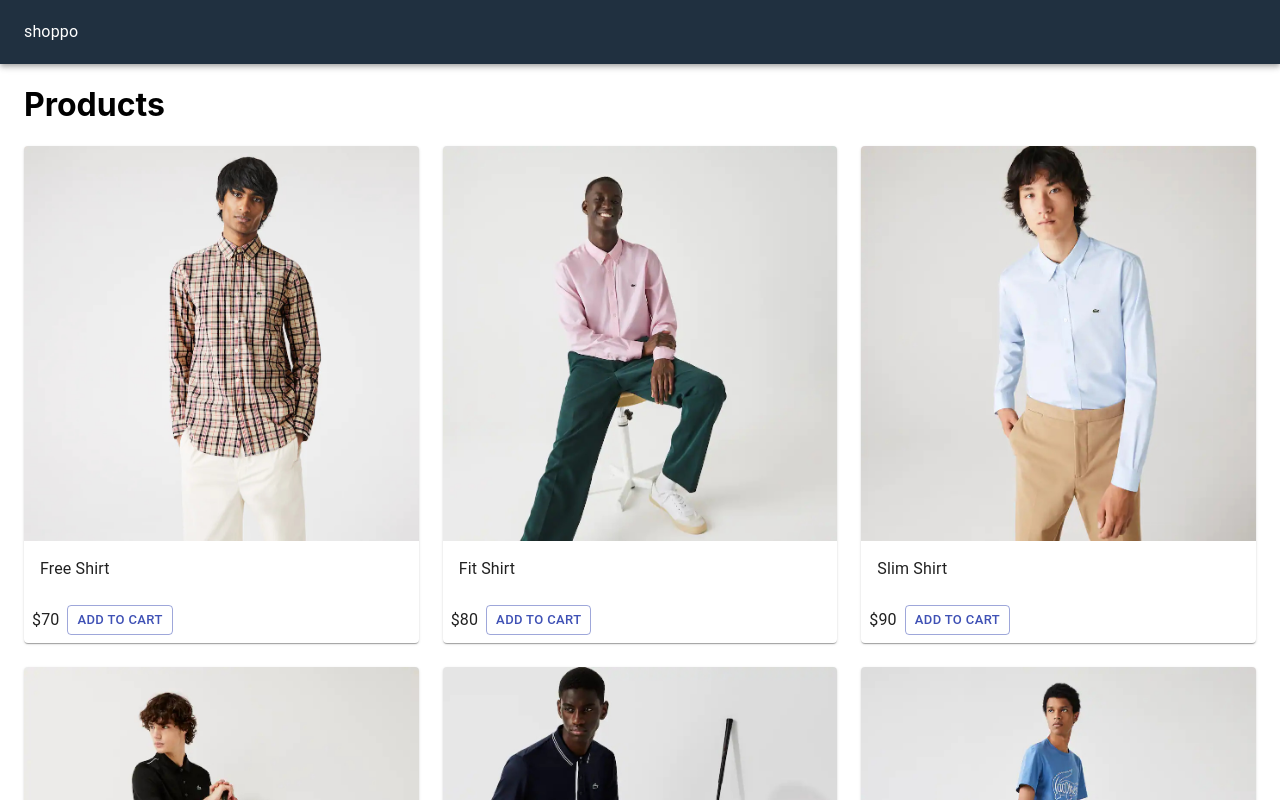
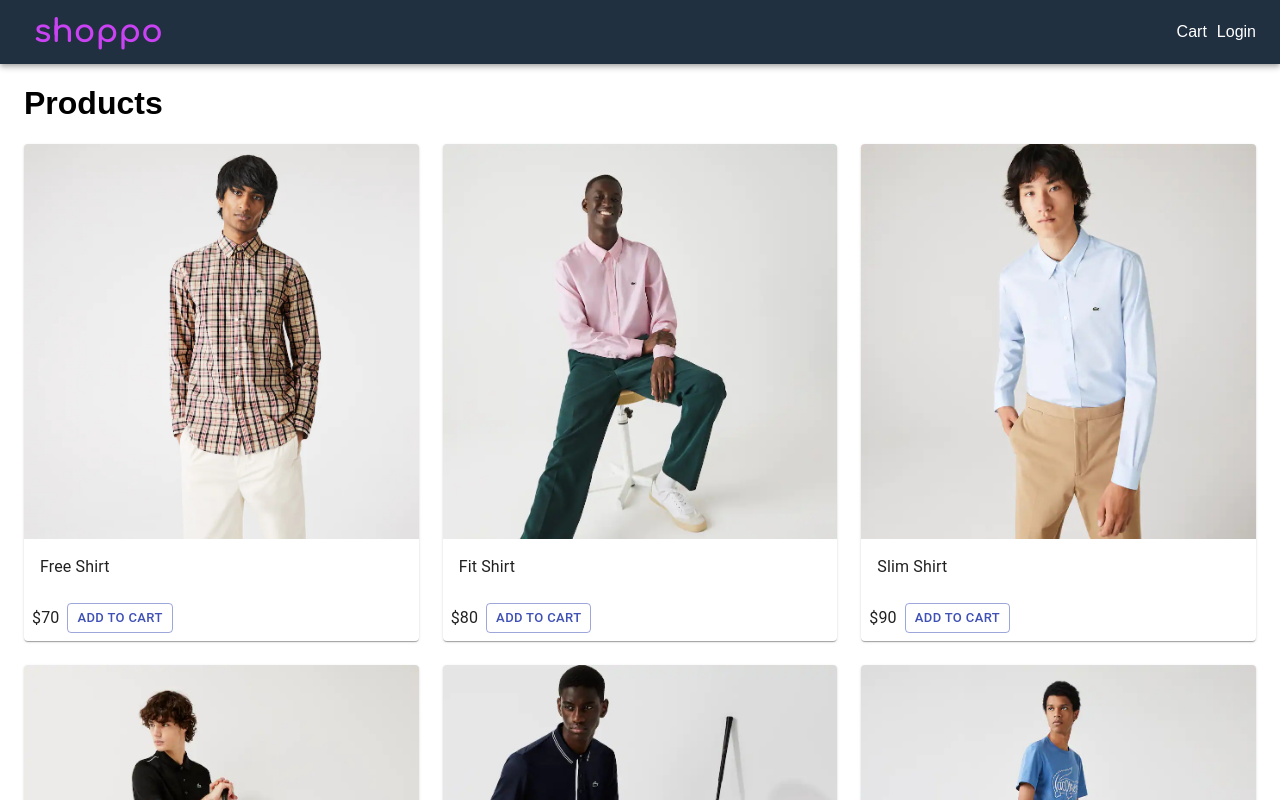
Before and after one commit to ZbigniewSk/next-shoppo2022v1, a Next.js app: page / in a window 1280 px wide. Shown: the top 800 px of the page. Built offline with nearby package versions, Linux system fonts and the light colour scheme.

Commit message:
07 - Add Header Links

```diff
--- a/components/Layout.js
+++ b/components/Layout.js
@@ -1,5 +1,12 @@
-import { AppBar, Container, Toolbar, Typography } from '@material-ui/core';
+import {
+  AppBar,
+  Container,
+  Link,
+  Toolbar,
+  Typography,
+} from '@material-ui/core';
 import Head from 'next/head';
+import NextLink from 'next/link';
 import React from 'react';
 import useStyles from '../utils/styles';
 
@@ -12,7 +19,20 @@ export default function Layout({ children }) {
       </Head>
       <AppBar position="static" className={classes.navbar}>
         <Toolbar>
-          <Typography>shoppo</Typography>
+          <NextLink href="/" passHref>
+            <Link underline="none">
+              <Typography className={classes.brand}>shoppo</Typography>
+            </Link>
+          </NextLink>
+          <div className={classes.grow}></div>
+          <div>
+            <NextLink href="/cart" passHref>
+              <Link>Cart</Link>
+            </NextLink>
+            <NextLink href="/login" passHref>
+              <Link>Login</Link>
+            </NextLink>
+          </div>
         </Toolbar>
       </AppBar>
       <Container className={classes.main}>{children}</Container>
--- a/pages/_app.js
+++ b/pages/_app.js
@@ -1,12 +1,13 @@
+import { useEffect } from 'react';
 import '../styles/globals.css';
 
 function MyApp({ Component, pageProps }) {
-  // useEffect(() => {
-  //   const jssStyles = document.querySelector('#jss-server-side');
-  //   if (jssStyles) {
-  //     jssStyles.parentElement.removeChild(jssStyles);
-  //   }
-  // }, []);
+  useEffect(() => {
+    const jssStyles = document.querySelector('#jss-server-side');
+    if (jssStyles) {
+      jssStyles.parentElement.removeChild(jssStyles);
+    }
+  }, []);
   return <Component {...pageProps} />;
 }
 
--- /dev/null
+++ b/pages/_document.js
@@ -0,0 +1,35 @@
+import { ServerStyleSheets } from '@material-ui/core';
+import Document, { Head, Html, Main, NextScript } from 'next/document';
+import React from 'react';
+
+export default class MyDocument extends Document {
+  render() {
+    return (
+      <Html lang="en">
+        <Head></Head>
+        <body>
+          <Main />
+          <NextScript />
+        </body>
+      </Html>
+    );
+  }
+}
+
+MyDocument.getInitialProps = async (ctx) => {
+  const sheets = new ServerStyleSheets();
+  const originalRenderPage = ctx.renderPage;
+  ctx.renderPage = () => {
+    return originalRenderPage({
+      enhanceApp: (App) => (props) => sheets.collect(<App {...props} />),
+    });
+  };
+  const initialProps = await Document.getInitialProps(ctx);
+  return {
+    ...initialProps,
+    styles: [
+      ...React.Children.toArray(initialProps.styles),
+      sheets.getStyleElement(),
+    ],
+  };
+};
--- a/styles/globals.css
+++ b/styles/globals.css
@@ -1,9 +1,12 @@
+@import url('https://fonts.googleapis.com/css2?family=Comfortaa:wght@300;400;500;600;700&display=swap');
+
 html,
 body {
   padding: 0;
   margin: 0;
-  font-family: -apple-system, BlinkMacSystemFont, Segoe UI, Roboto, Oxygen,
-    Ubuntu, Cantarell, Fira Sans, Droid Sans, Helvetica Neue, sans-serif;
+  /* font-family: -apple-system, BlinkMacSystemFont, Segoe UI, Roboto, Oxygen,
+    Ubuntu, Cantarell, Fira Sans, Droid Sans, Helvetica Neue, sans-serif; */
+    font-family: Arial, Helvetica, sans-serif
 }
 
 a {
--- a/utils/styles.js
+++ b/utils/styles.js
@@ -8,6 +8,15 @@ const useStyles = makeStyles({
       marginLeft: 10,
     },
   },
+  grow: {
+    flexGrow: 1,
+  },
+  brand: {
+    fontFamily: 'Comfortaa, cursive',
+    fontWeight: 'bold',
+    fontSize: '2rem',
+    color: '#cb42f5',
+  },
   main: {
     minHeight: '80vh',
   },
```
Also changed, not shown: pages/xxx_document.js (deleted, +0 -35 lines).
